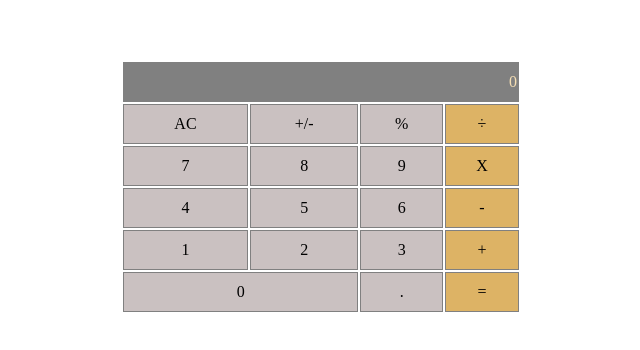
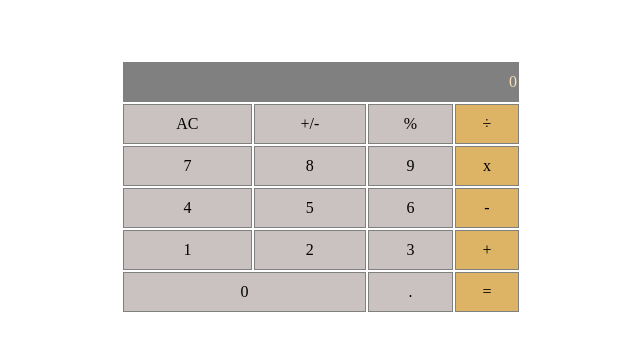
Before and after one commit to Rayan84/math-magician, a React (Create React App) app: page / in a window 1280 px wide. Shown: the top 350 px of the page, without its empty margins (319-959 px from the left). Built offline with nearby package versions, Linux system fonts and the light colour scheme.

Commit message:
Change X to x

```diff
--- a/src/components/Calculator.js
+++ b/src/components/Calculator.js
@@ -19,7 +19,7 @@ class Calculator extends React.Component {
                       <td className="background-color-grey">7</td>
                       <td className="background-color-grey">8</td>
                       <td className="background-color-grey">9</td>
-                      <td className="background-color-orange">X</td>
+                      <td className="background-color-orange">x</td>
                     </tr>
                     <tr>
                       <td className="background-color-grey">4</td>
```
